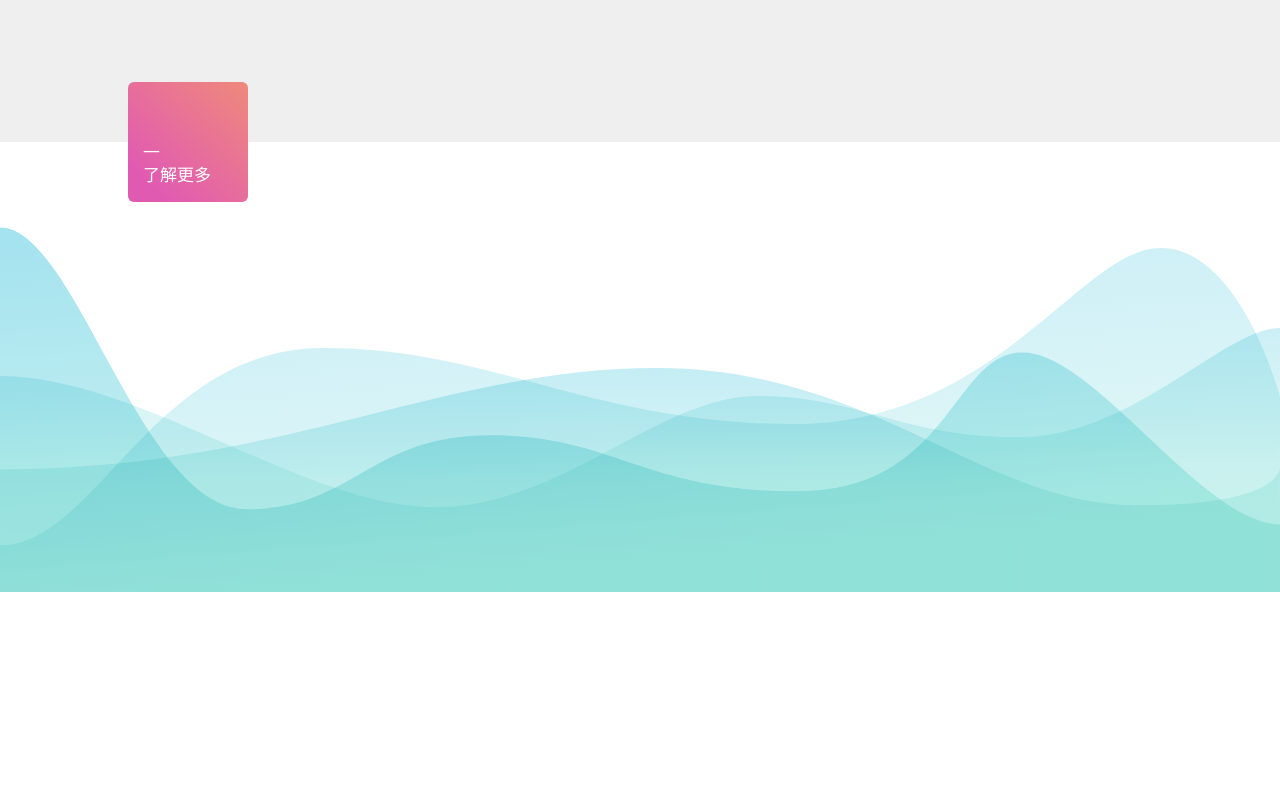
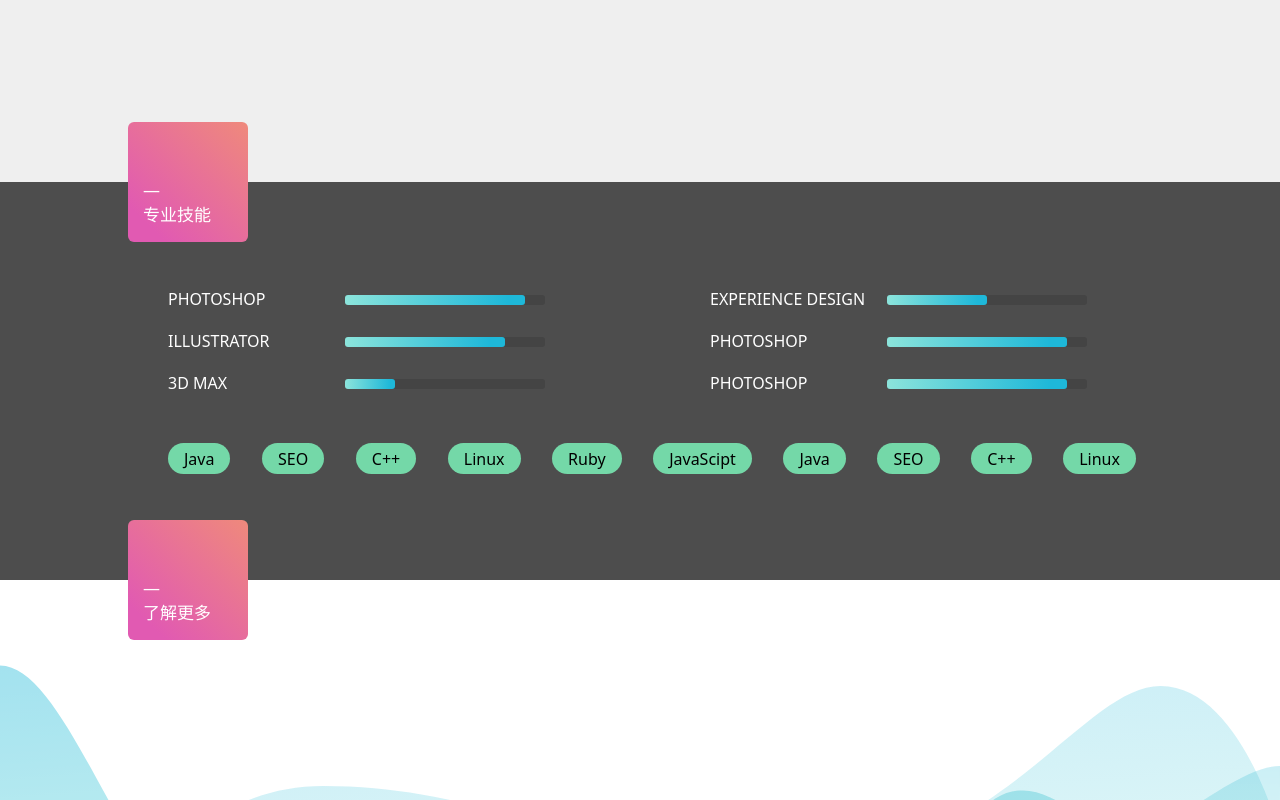
Before and after one commit to Winely/resume, a Vue app: page / in a window 1280 px wide. Shown: the part 1520-2320 px from the top of the page. Before the commit the page ends 2112 px from the top, so only its background shows below. Built offline with nearby package versions, Linux system fonts and the light colour scheme; a web font is replaced by a local one.

Commit message:
完成了技能展示栏

```diff
--- a/index.html
+++ b/index.html
@@ -50,6 +50,7 @@
       opacity: 0.25;
       fill: url(#blue5);
     }
+
     </style>
     <linearGradient id="blueGradient" x1="686.01" y1="2400.17" x2="686.01" y2="1844.61"
                     gradientTransform="translate(1647.04 2830.77) rotate(180)" gradientUnits="userSpaceOnUse">
@@ -59,6 +60,12 @@
     <linearGradient id="pinkGradient" y1="28.32" x2="230.4" y2="28.32" gradientUnits="userSpaceOnUse">
       <stop offset="0" stop-color="#ef897c"></stop>
       <stop offset="1" stop-color="#e15ab2"></stop>
+    </linearGradient>
+
+    <linearGradient id="blue" y1="6" x2="181.09" y2="6" gradientUnits="userSpaceOnUse">
+      <stop offset="0" stop-color="#8ce4db"></stop>
+      <stop offset="1" stop-color="#1eb8d9"></stop>
+    </linearGradient>
     <linearGradient id="blue2" x1="969.21" y1="517.86" x2="934.54" y2="75.81" gradientUnits="userSpaceOnUse">
       <stop offset="0" stop-color="#8ce4db"></stop>
       <stop offset="1" stop-color="#1eb8d9"></stop>
@@ -66,9 +73,9 @@
     <linearGradient id="blue3" x1="960.03" y1="384.77" x2="960.03" y2="175.54" xlink:href="#blue2"></linearGradient>
     <linearGradient id="blue4" x1="959.24" y1="485.95" x2="913.63" y2="-95.51" xlink:href="#blue2"></linearGradient>
     <linearGradient id="blue5" x1="960.03" y1="355.81" x2="960.03" y2="109.22" xlink:href="#blue2"></linearGradient>
-    </linearGradient>
   </defs>
-  <symbol xmlns:xlink="http://www.w3.org/1999/xhtml" id="headerbg" viewBox="0 0 1922.06 892.14" preserveAspectRatio="xMinYMin">
+  <symbol xmlns:xlink="http://www.w3.org/1999/xhtml" id="headerbg" viewBox="0 0 1922.06 892.14"
+          preserveAspectRatio="xMinYMin">
     <g>
       <path
         d="M0,892.11c85,0,218.25-164,391-164s240,62,390,62,292-166.76,486-166.76,444,196,653,196V0H0Z"></path>
@@ -80,7 +87,8 @@
         d="M230.4,26.84H154.22c-6.29,0-3.45,12.57-9.74,12.57s-8.79-24.81-15.07-24.81-9.59,37.05-15.88,37.05S105.59,5,99,5s-7.1,33.75-12.9,33.75-6.62-8.93-12.24-8.93H0"></path>
     </g>
   </symbol>
-  <symbol xmlns:xlink="http://www.w3.org/1999/xhtml" id="footer" viewBox="0 0 1920.07 546.95" preserveAspectRatio="xMinYMax">
+  <symbol xmlns:xlink="http://www.w3.org/1999/xhtml" id="footer" viewBox="0 0 1920.07 546.95"
+          preserveAspectRatio="xMinYMax">
     <g class="cls-1">
       <path class="cls-2"
             d="M0,476.95c145,0,229-296,485-296s400,114,706,114,430-264,550-264,179,223,179,223l0,293H0Z"></path>
@@ -91,6 +99,11 @@
             d="M1920.06,150.95c-85,0-220.31,164-393,164s-240-62-390-62S845,419.71,651,419.71,209,222.95,0,222.95v324H1920Z"></path>
     </g>
   </symbol>
+  <symbol xmlns:xlink="http://www.w3.org/1999/xhtml" id="score" viewBox="0 0 200 10" preserveAspectRatio="none">
+    <g>
+      <rect class="scoresvg" width="200" height="10"></rect>
+    </g>
+  </symbol>
 </svg>
 </body>
 </html>
--- a/src/App.vue
+++ b/src/App.vue
@@ -3,6 +3,7 @@
     <v-header></v-header>
     <overview></overview>
     <project></project>
+    <skill></skill>
     <info></info>
   </div>
 </template>
@@ -11,6 +12,7 @@
   import header from './components/header/header'
   import overview from './components/overview/overview'
   import project from './components/project/project'
+  import skill from './components/skill/skill'
   import info from './components/info/info'
   export default {
     name: 'app',
@@ -18,7 +20,8 @@
       'v-header': header,
       'overview': overview,
       'project': project,
-      'info': info
+      'info': info,
+      'skill': skill
     }
   }
 </script>
--- a/src/components/edu/edu.vue
+++ b/src/components/edu/edu.vue
@@ -83,7 +83,7 @@
     div
       margin-left 24px
     .upper
-      margin-top 24px
+      margin-top 14px
     .down
       margin-bottom 20px
     p
@@ -94,7 +94,7 @@
     .large-label
       vertical-align text-top
       text-indent -4px
-      font-size 36px
+      font-size 48px
       font-weight 600
       margin-bottom 0.3em
   .edu-block:hover
--- a/src/components/header/header.vue
+++ b/src/components/header/header.vue
@@ -29,8 +29,7 @@
 
 <style lang="stylus" rel="stylesheet/stylus">
   #header
-    /*width 100%*/
-    height 400px
+    height 440px
     .background
       position absolute
       z-index -1
--- a/src/components/info/info.vue
+++ b/src/components/info/info.vue
@@ -17,8 +17,9 @@
 </script>
 
 <style lang="stylus" rel="stylesheet/stylus">
-.footer
-  width 100%
-  height 450px
-  margin-bottom -100px
+  .footer
+    width 100%
+    height 450px
+    margin-bottom -100px
+    background #fff
 </style>
--- /dev/null
+++ b/src/components/skill/skill.vue
@@ -0,0 +1,102 @@
+<template>
+  <div id="skill">
+    <subtitle title="专业技能"></subtitle>
+    <div class="content">
+      <ul class="skills">
+        <li v-for="skill in skills">
+          <p>{{skill.name.toUpperCase()}}</p>
+          <div class="score-container">
+            <svg :style="getLengthStyle(skill)" class="score" xmlns:xlink="http://www.w3.org/1999/xhtml">
+              <use xlink:href="#score"></use>
+            </svg>
+          </div>
+        </li>
+      </ul>
+      <ul class="keys">
+        <li v-for="key in keys">{{key}}</li>
+      </ul>
+    </div>
+  </div>
+</template>
+
+<script type="text/ecmascript-6">
+  import subtitle from '../subtitle/subtitle'
+  export default {
+    components: {
+      subtitle
+    },
+    data () {
+      return {
+        skills: [
+          {name: 'PHOTOSHOP', score: 0.9},
+          {name: 'ILLUSTRATOR', score: 0.8},
+          {name: '3d max', score: 0.25},
+          {name: 'experience Design', score: 0.5},
+          {name: 'PHOTOSHOP', score: 0.9},
+          {name: 'PHOTOSHOP', score: 0.9}
+        ],
+        keys: [
+          'Java', 'SEO', 'C++', 'Linux', 'Ruby', 'JavaScipt', 'Java', 'SEO', 'C++', 'Linux'
+        ]
+      }
+    },
+    methods: {
+      getLengthStyle: function (skill) {
+        return 'width: ' + skill.score * 200 + 'px'
+      }
+    }
+  }
+</script>
+
+<style lang="stylus" rel="stylesheet/stylus">
+  #skill
+    /*height 400px*/
+    background #4d4d4d
+    .content
+      width 80%
+      padding 90px 0
+      margin 0 10%
+      .skills
+        column-count 2
+        column-gap 100px
+        list-style none
+        li
+          padding-bottom 20px
+          *
+            transition-duration 0.2s
+        li:hover
+          p
+            color #ec8087
+          .score
+            fill url(#pinkGradient)
+
+        .score-container
+          height 10px
+          width 200px
+          display inline-flex
+          background #444
+          border-radius 3px
+        .score
+          height 10px
+          fill url(#blue)
+          border-radius 3px
+        p
+          margin 0
+          display inline-block
+          width 40%
+          color #ffffff
+      .keys
+        list-style none
+        display flex
+        justify-content space-between
+        flex-wrap wrap
+        li
+          transition-duration 0.3s
+          margin-right 1em
+          margin-top 0.8em
+          padding 0.3em 1em
+          border-radius 999em
+          background #74d8a8
+        li:hover
+          background #eff27c
+</style>
```
Also changed, not shown: resource/svg/red.svg. Lines whose indentation alone changed are shown as unchanged.
